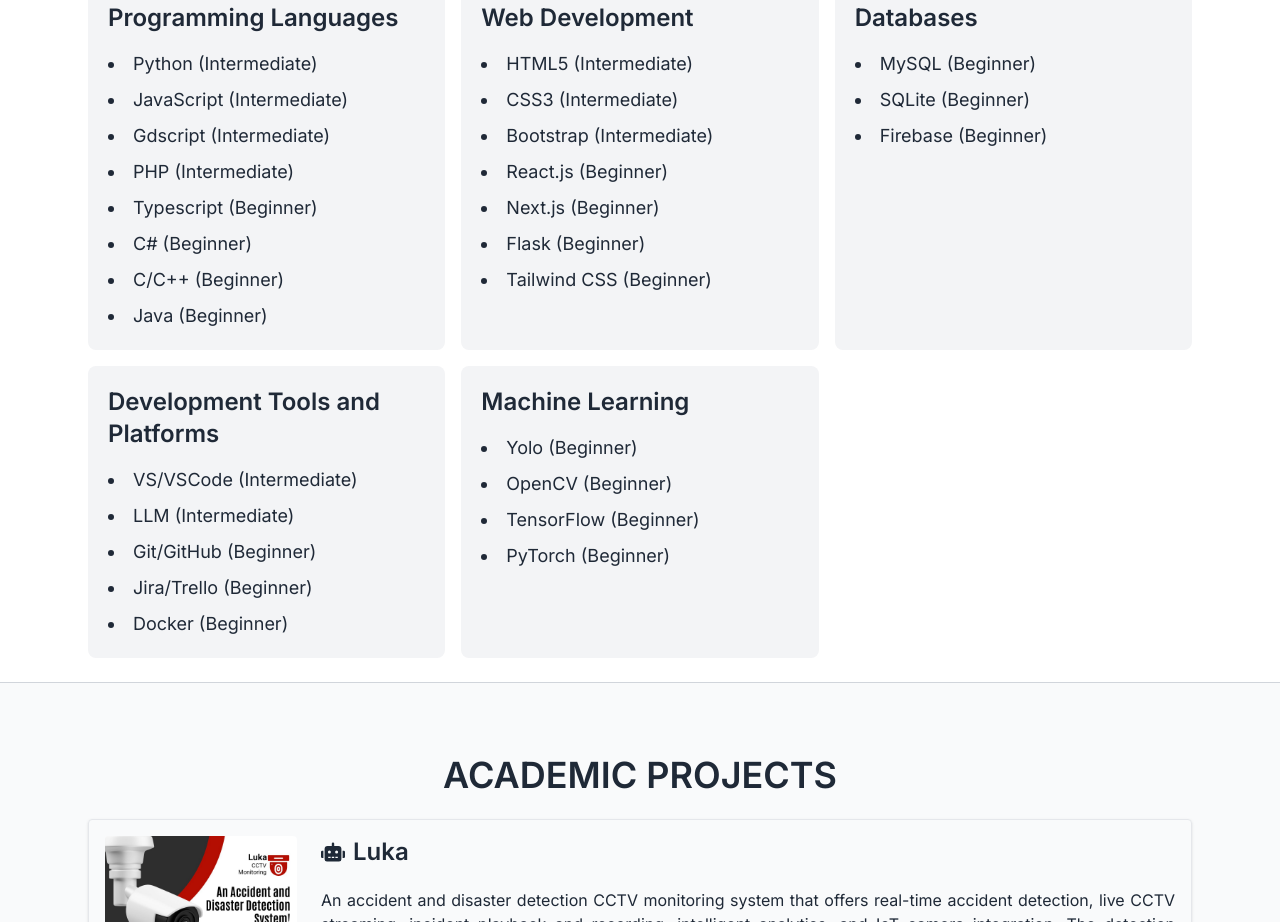
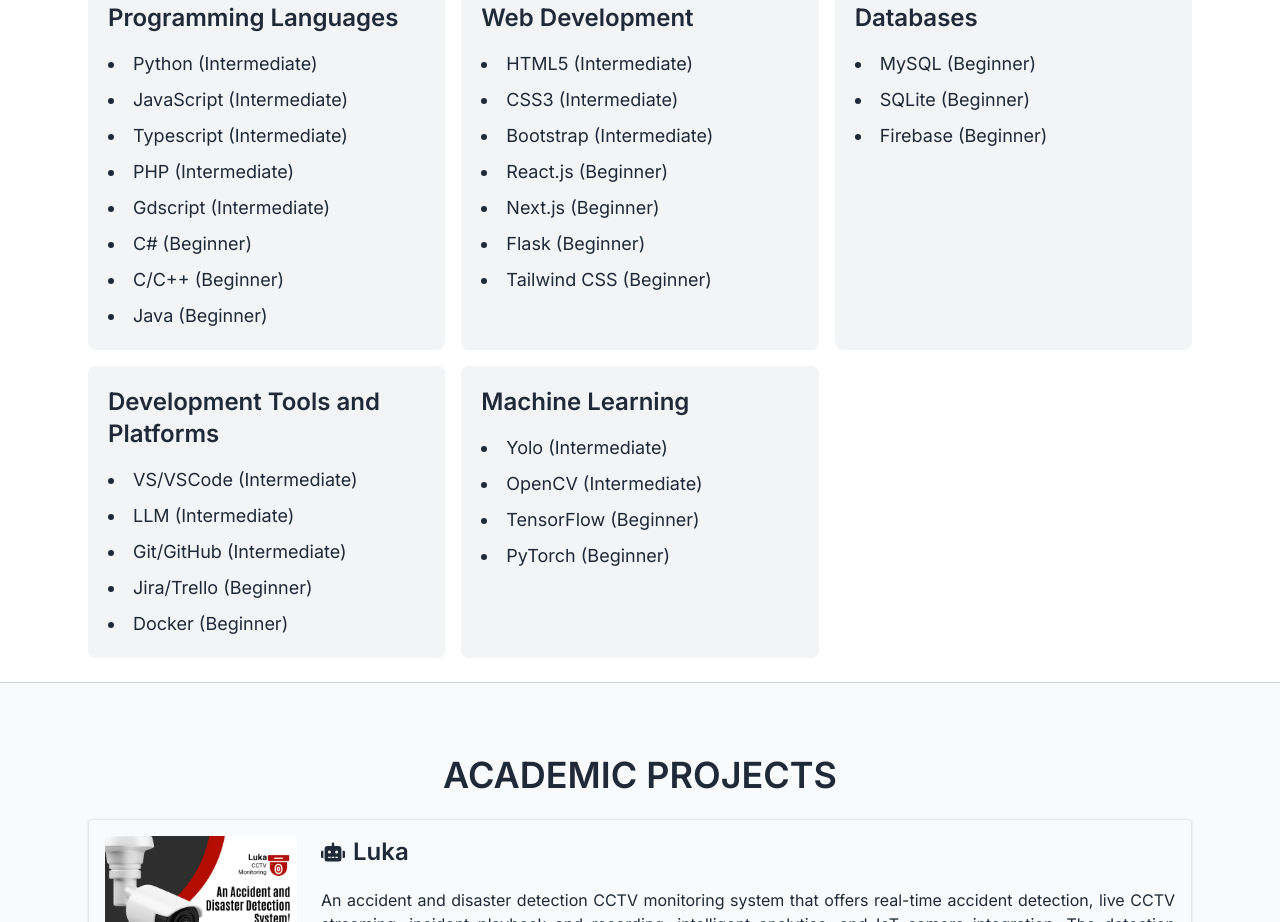
Before and after one commit to BrianShiroe/portfolio-react-typescript-tailwind, a React (Vite) app: page / in a window 1280 px wide. Shown: the part 1820-2742 px from the top of the page. Built offline with nearby package versions, Linux system fonts and the light colour scheme.

Commit message:
Update Skills.tsx

```diff
--- a/src/pages/Skills.tsx
+++ b/src/pages/Skills.tsx
@@ -5,9 +5,9 @@ const skills = {
   "Programming Languages": [
     "Python (Intermediate)",
     "JavaScript (Intermediate)",
+    "Typescript (Intermediate)",
+    "PHP (Intermediate)",
     "Gdscript (Intermediate)",
-    "PHP (Intermediate)",
-    "Typescript (Beginner)",
     "C# (Beginner)",
     "C/C++ (Beginner)",
     "Java (Beginner)",
@@ -29,13 +29,13 @@ const skills = {
   "Development Tools and Platforms": [
     "VS/VSCode (Intermediate)",
     "LLM (Intermediate)",
-    "Git/GitHub (Beginner)",
+    "Git/GitHub (Intermediate)",
     "Jira/Trello (Beginner)",
     "Docker (Beginner)",
   ],
   "Machine Learning": [
-    "Yolo (Beginner)",
-    "OpenCV (Beginner)",
+    "Yolo (Intermediate)",
+    "OpenCV (Intermediate)",
     "TensorFlow (Beginner)",
     "PyTorch (Beginner)",
   ],
```
